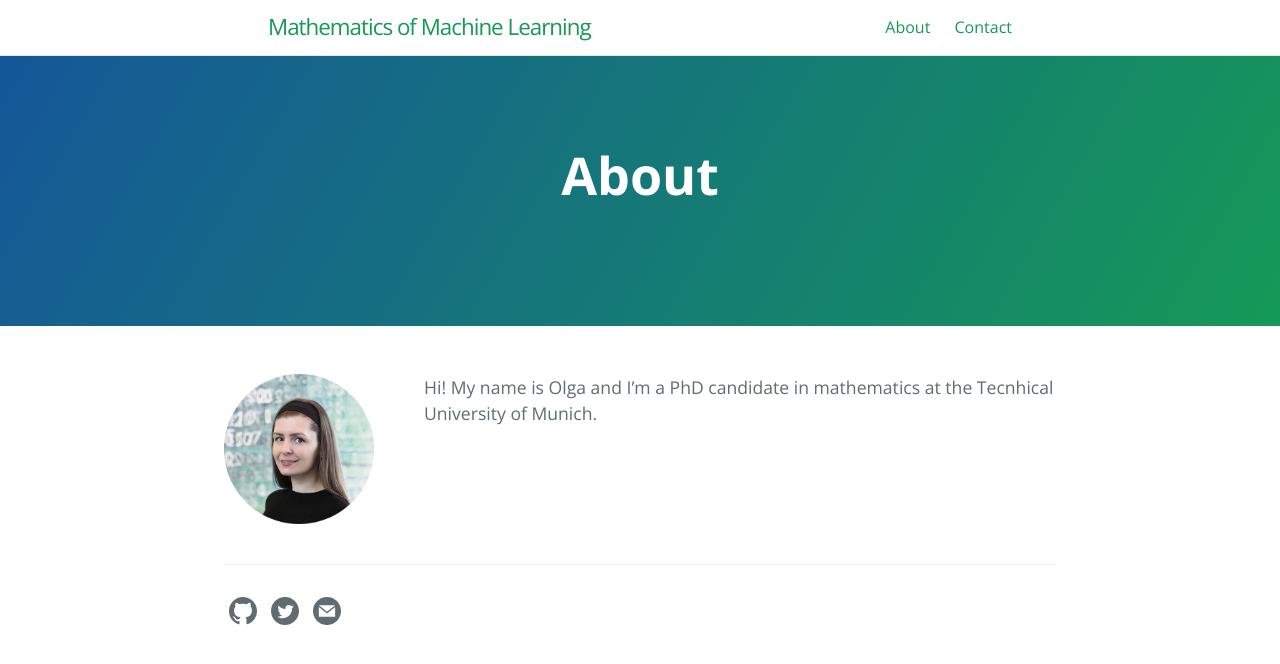
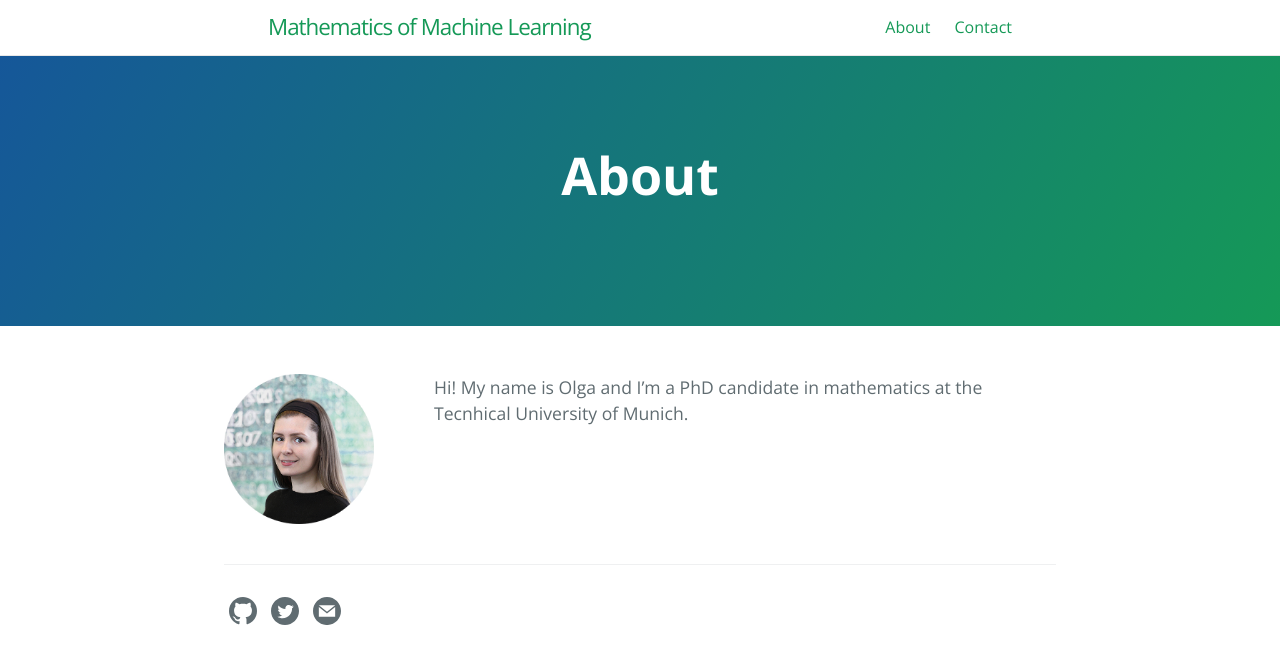
Before and after one commit to olgagraf/olgagraf.github.io, a Jekyll site: the page built from about.md, in a window 1280 px wide. Shown: the top 664 px of the page. Built offline with Jekyll 4.4.1, drawn with Linux system fonts in a browser that asks for light colours.

Commit message:
Update style.scss

```diff
--- a/assets/css/style.scss
+++ b/assets/css/style.scss
@@ -5,5 +5,5 @@
 
 #hp  {
 float: left;
- margin: 0 50px 0 0;
+ margin: 0 60px 0 0;
 }
```
